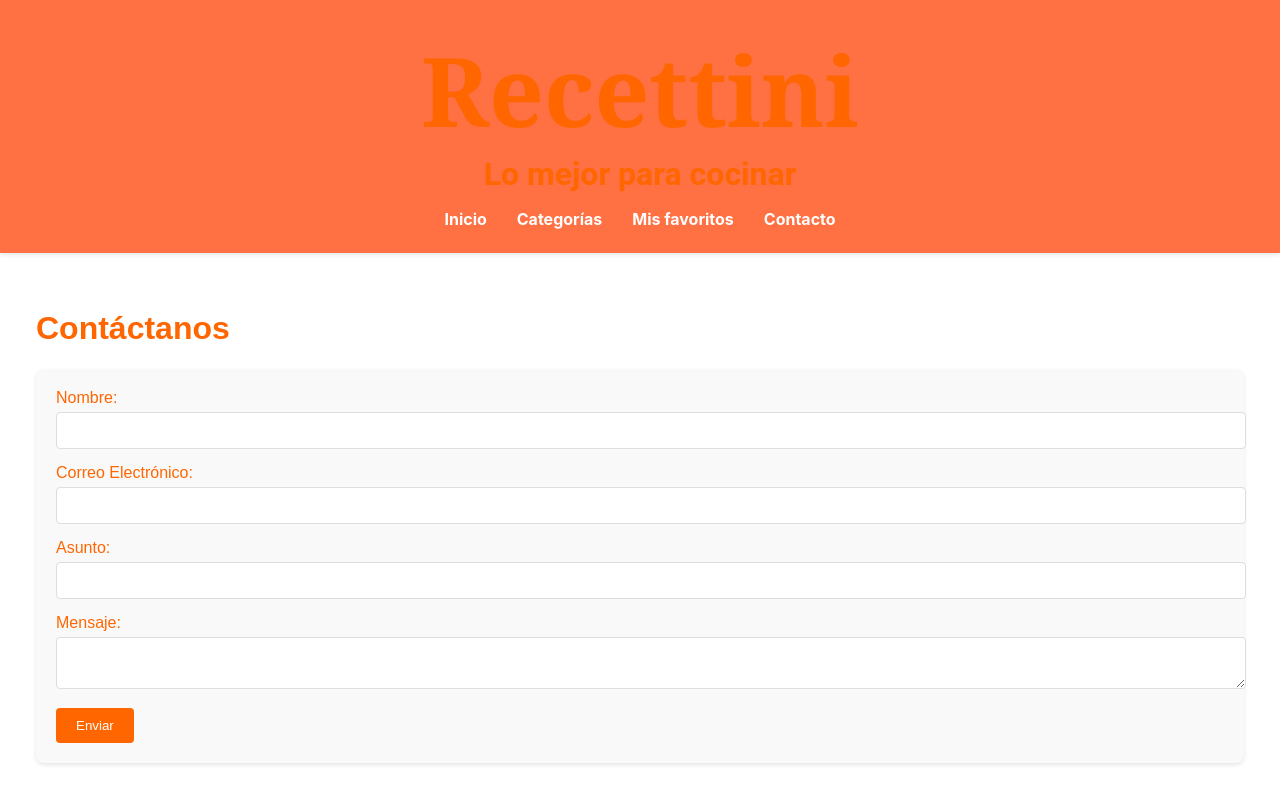
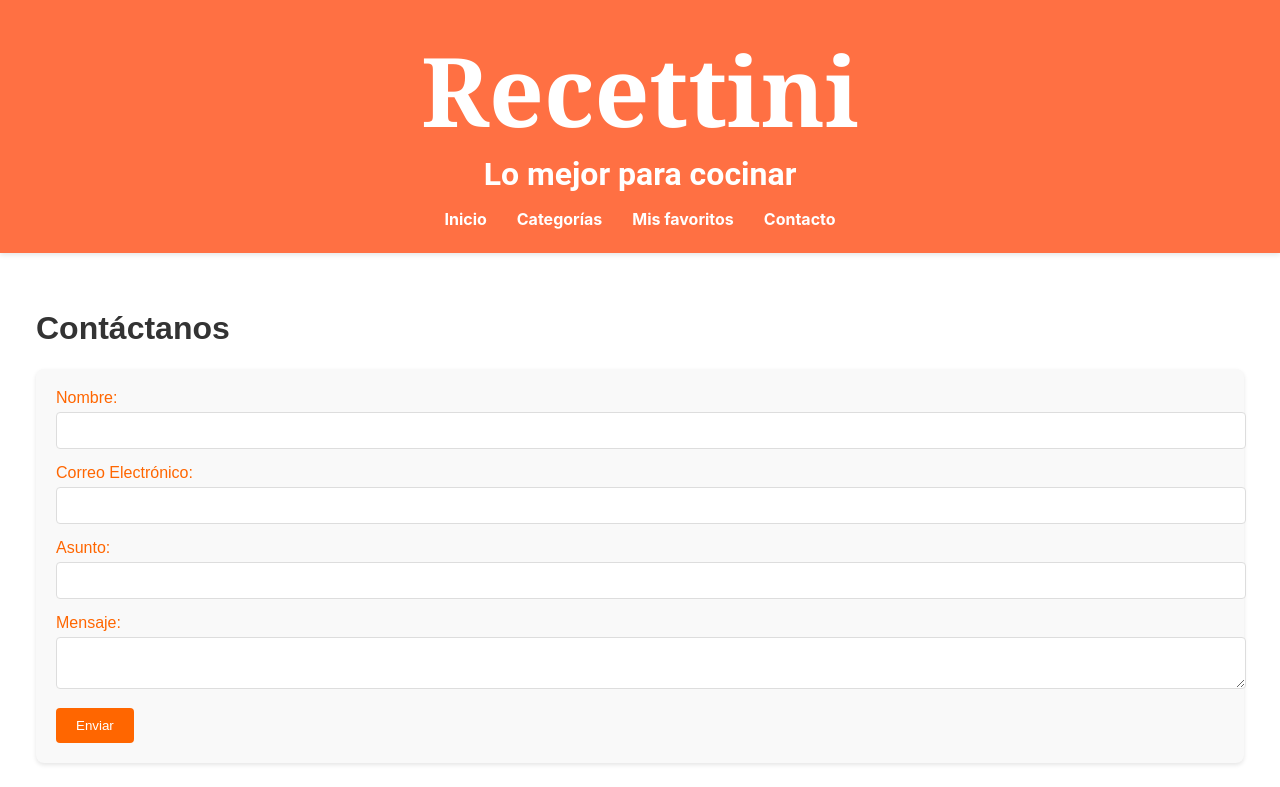
Before and after one commit to gusgushz/actividad-3, a React (Create React App) app: page /Contact in a window 1280 px wide. Shown: the top 787 px of the page. Built offline with nearby package versions, Linux system fonts and the light colour scheme.

Commit message:
cambio color de la letra del titulo y subtitulo

```diff
--- a/src/presentation/pages/Contact/Contact.css
+++ b/src/presentation/pages/Contact/Contact.css
@@ -5,9 +5,6 @@
     background-color: #fff;
 }
 
-h1, h2 {
-    color: #ff6600;
-}
 
 .contact-form {
     background-color: #f9f9f9;
```
